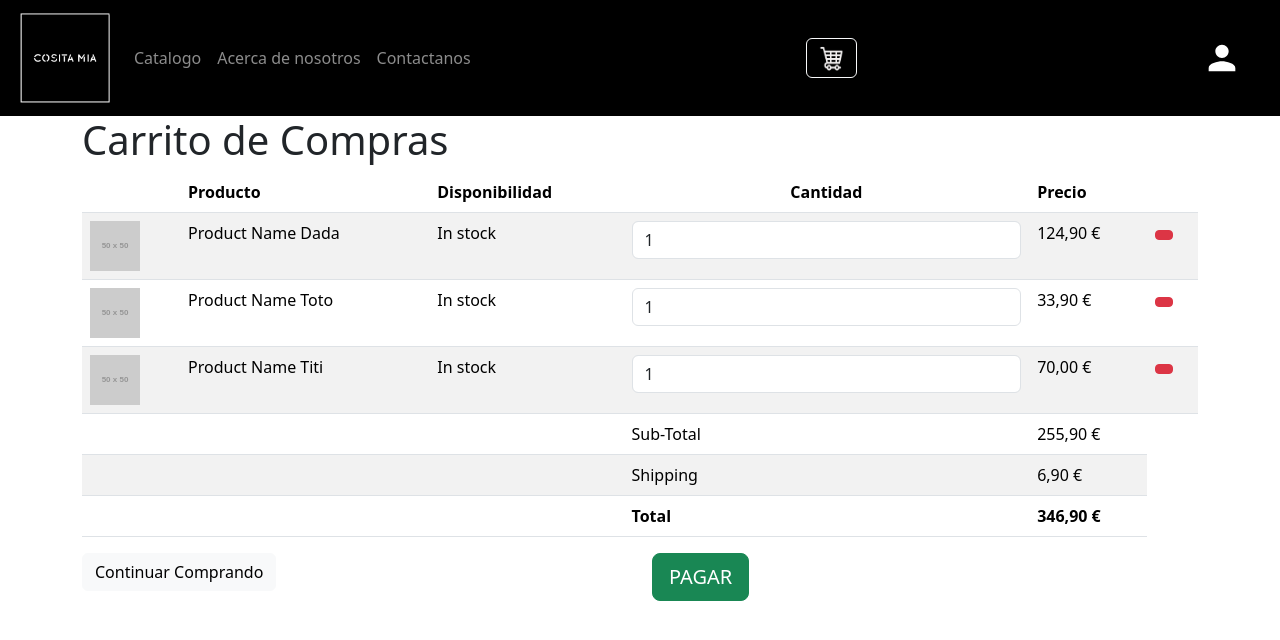
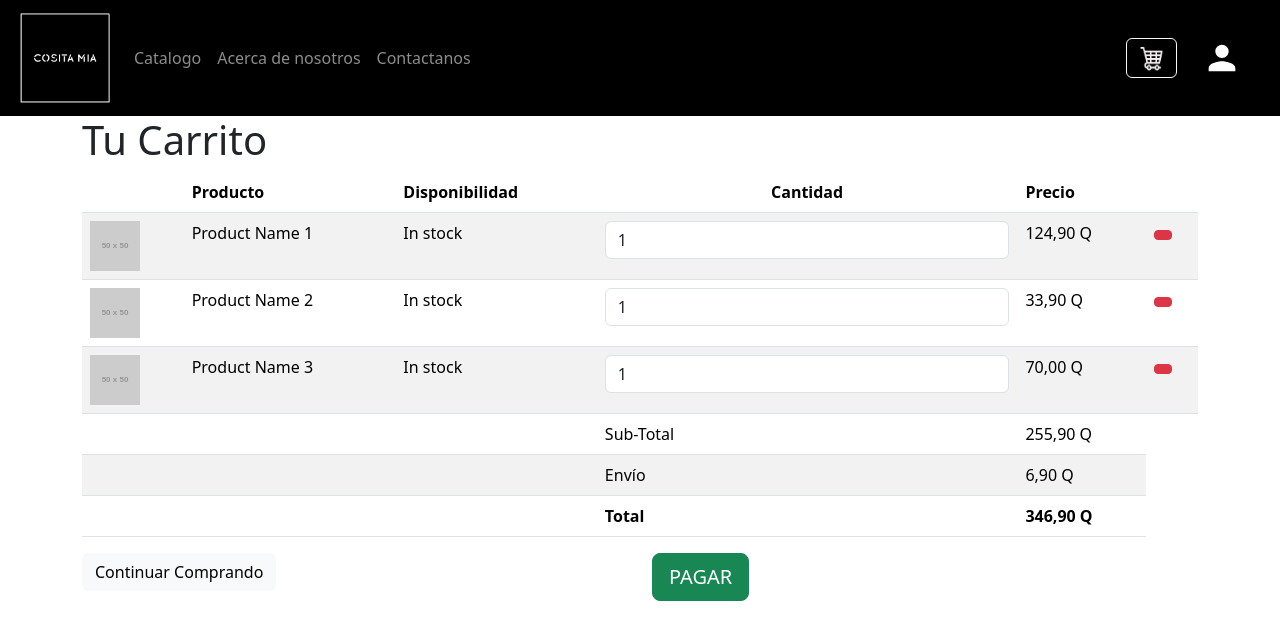
Before and after one commit to Jskenpo/Cositamia, a React app in the folder ReactApp/: page /carrito in a window 1280 px wide. Shown: the top 640 px of the page. Built offline with nearby package versions, Linux system fonts and the light colour scheme.

Commit message:
placeholders elements finished

```diff
--- a/ReactApp/src/components/NavBar/NavBar.css
+++ b/ReactApp/src/components/NavBar/NavBar.css
@@ -16,3 +16,8 @@
 #miNavBar{
     background-color: black !important;
 }
+
+#carritoButton{
+    margin-left : 320px;
+    position: relative;
+}
--- a/ReactApp/src/components/NavBar/NavBar.js
+++ b/ReactApp/src/components/NavBar/NavBar.js
@@ -59,10 +59,10 @@ function NavBar() {
               </Link>
             </div>
             <div id = 'carritoButton'>
-              <CarritoButton />
+              <CarritoButton/>
             </div>
             <div id='login'>
-              <Login />
+              <Login/>
             </div>
           </div>
         </nav>
--- a/ReactApp/src/components/carrito/carrito.js
+++ b/ReactApp/src/components/carrito/carrito.js
@@ -6,7 +6,7 @@ function Carrito() {
         <div className="container">
             <div className="row">
                 <div className="col-12">
-                    <h1 className="titulo">Carrito de Compras</h1>
+                    <h1 className="titulo">Tu Carrito</h1>
                 </div>
             </div>
             <div className="row">
@@ -26,26 +26,26 @@ function Carrito() {
                             <tbody>
                                 <tr>
                                     <td><img src="https://dummyimage.com/50x50/55595c/fff" /> </td>
-                                    <td>Product Name Dada</td>
+                                    <td>Product Name 1</td>
                                     <td>In stock</td>
                                     <td><input className="form-control" type="text" value="1" /></td>
-                                    <td className="text-right">124,90 €</td>
+                                    <td className="text-right">124,90 Q</td>
                                     <td className="text-right"><button className="btn btn-sm btn-danger"><i className="fa fa-trash"></i> </button> </td>
                                 </tr>
                                 <tr>
                                     <td><img src="https://dummyimage.com/50x50/55595c/fff" /> </td>
-                                    <td>Product Name Toto</td>
+                                    <td>Product Name 2</td>
                                     <td>In stock</td>
                                     <td><input className="form-control" type="text" value="1" /></td>
-                                    <td className="text-right">33,90 €</td>
+                                    <td className="text-right">33,90 Q</td>
                                     <td className="text-right"><button className="btn btn-sm btn-danger"><i className="fa fa-trash"></i> </button> </td>
                                 </tr>
                                 <tr>
                                     <td><img src="https://dummyimage.com/50x50/55595c/fff" /> </td>
-                                    <td>Product Name Titi</td>
+                                    <td>Product Name 3</td>
                                     <td>In stock</td>
                                     <td><input className="form-control" type="text" value="1" /></td>
-                                    <td className="text-right">70,00 €</td>
+                                    <td className="text-right">70,00 Q</td>
                                     <td className="text-right"><button className="btn btn-sm btn-danger"><i className="fa fa-trash"></i> </button> </td>
                                 </tr>
                                 <tr>
@@ -53,21 +53,21 @@ function Carrito() {
                                     <td></td>
                                     <td></td>
                                     <td>Sub-Total</td>
-                                    <td className="text-right">255,90 €</td>
+                                    <td className="text-right">255,90 Q</td>
                                 </tr>
                                 <tr>
                                     <td></td>
                                     <td></td>
                                     <td></td>
-                                    <td>Shipping</td>
-                                    <td className="text-right">6,90 €</td>
+                                    <td>Envío</td>
+                                    <td className="text-right">6,90 Q</td>
                                 </tr>
                                 <tr>
                                     <td></td>
                                     <td></td>
                                     <td></td>
                                     <td><strong>Total</strong></td>
-                                    <td className="text-right"><strong>346,90 €</strong></td>
+                                    <td className="text-right"><strong>346,90 Q</strong></td>
                                 </tr>
                             </tbody>
                         </table>
--- a/ReactApp/src/components/carritoButton/CarritoButton.css
+++ b/ReactApp/src/components/carritoButton/CarritoButton.css
@@ -2,3 +2,8 @@
     height: 25px;
     width: 25px;
 }
+
+#carrito:hover{
+    height: 30px;
+    width: 50px;
+}
--- a/ReactApp/src/components/carritoButton/carritoButton.js
+++ b/ReactApp/src/components/carritoButton/carritoButton.js
@@ -1,14 +1,35 @@
-import React from "react";
-import {Link} from 'react-router-dom';
+import React, { useState } from "react";
+import { Link } from 'react-router-dom';
 import Button from 'react-bootstrap/Button';
-import './carritoButton.css';
+import './CarritoButton.css';
 import Cart from '../../assets/imas/cart.jpg';
+import DarkCart from '../../assets/imas/cart_black.png';
 
 function CarritoButton() {
+    const [isHovered, setIsHovered] = useState(false);
+
+    const handleMouseEnter = () => {
+        setIsHovered(true);
+    };
+
+    const handleMouseLeave = () => {
+        setIsHovered(false);
+    };
+
     return (
         <div id='carritoButton'>
             <Link to="/carrito">
-                <Button variant="outline-light"><img id='carrito' src={Cart}/></Button>
+                <Button
+                    variant="outline-light"
+                    onMouseEnter={handleMouseEnter}
+                    onMouseLeave={handleMouseLeave}
+                >
+                    <img
+                        id='carrito'
+                        src={isHovered ? DarkCart : Cart}
+                        alt="Carrito de compras"
+                    />
+                </Button>
             </Link>
         </div>
     );
```
Also changed, not shown: ReactApp/src/assets/imas/cart_black.png (added).
